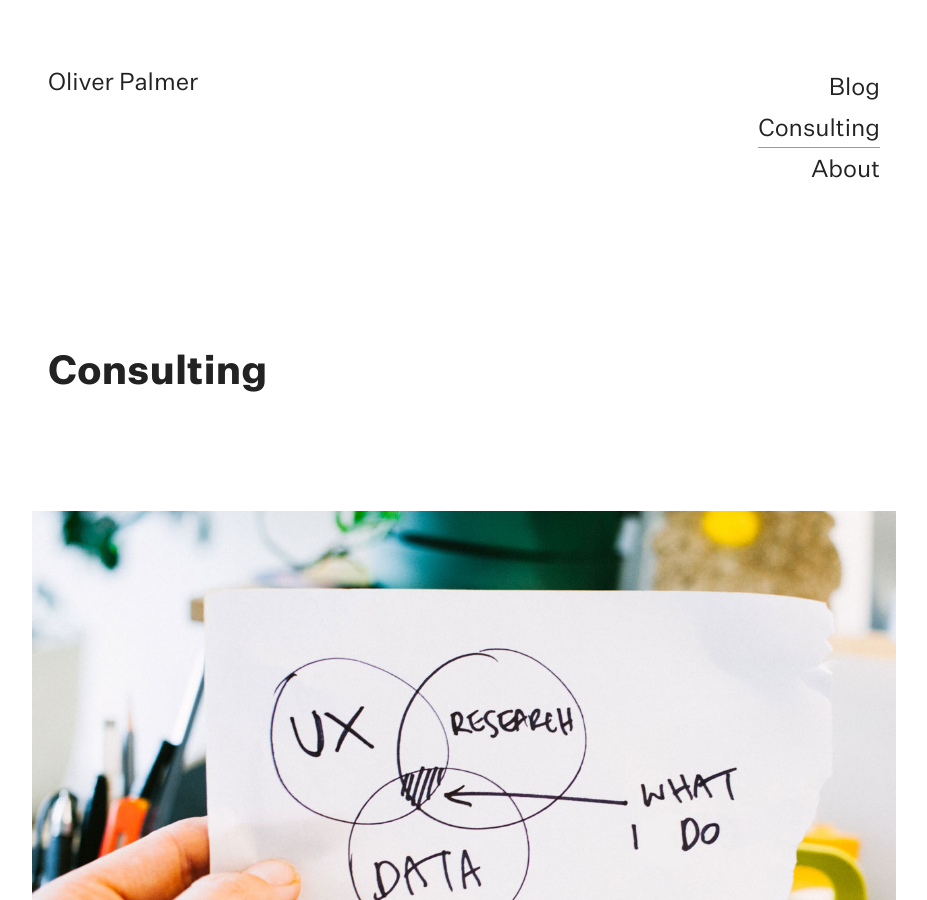
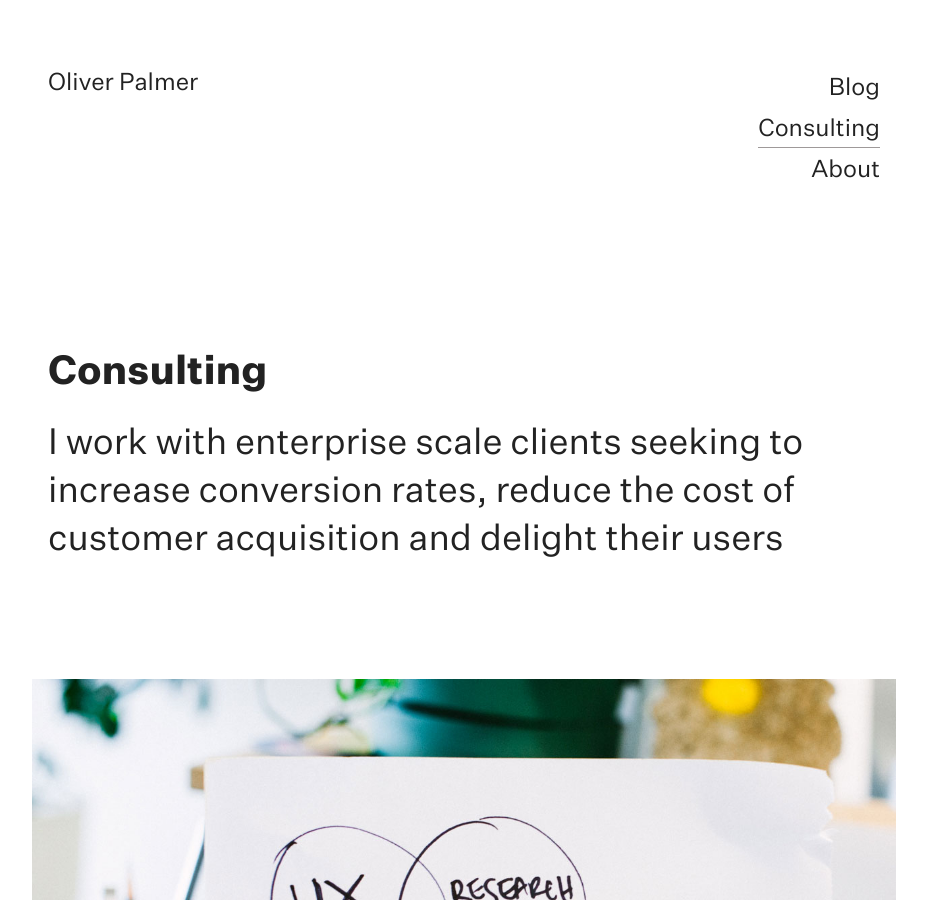
Before and after one commit to olleepalmer/olleepalmer.github.io, a Jekyll site: the page built from consulting.md, in a window 1280 px wide and 900 px high. Shown: the whole window, without its empty margins (176-1103 px from the left). Built offline with Jekyll 4.4.1, drawn with Linux system fonts in a browser that asks for light colours; comment, search, counter and statistics services are not loaded.

Commit message:
Header update

```diff
--- a/consulting.md
+++ b/consulting.md
@@ -1,6 +1,7 @@
 ---
 layout: consulting
 title: "Conversion Rate Optimisation (CRO) consultant"
+hero-subhead: "I work with enterprise scale clients seeking to increase conversion rates, reduce the cost of customer acquisition and delight their users "
 permalink: "/consulting"
 hero-header: "Consulting"
 ---
```
